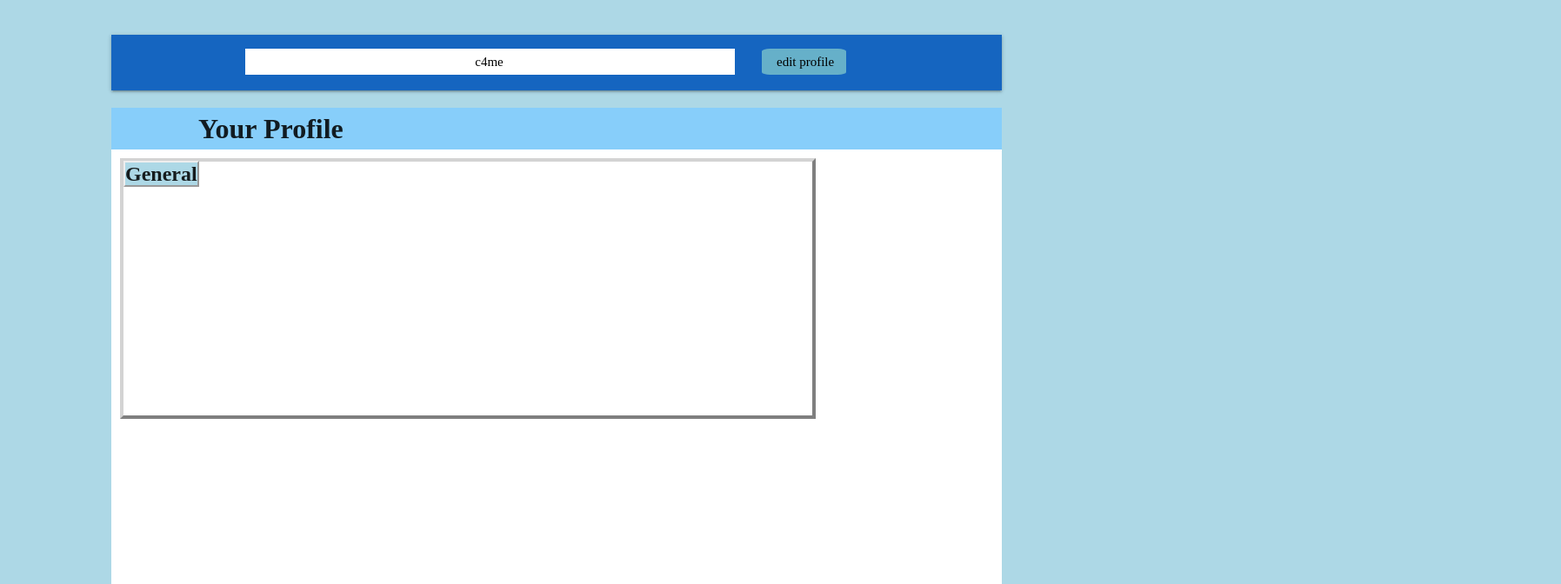
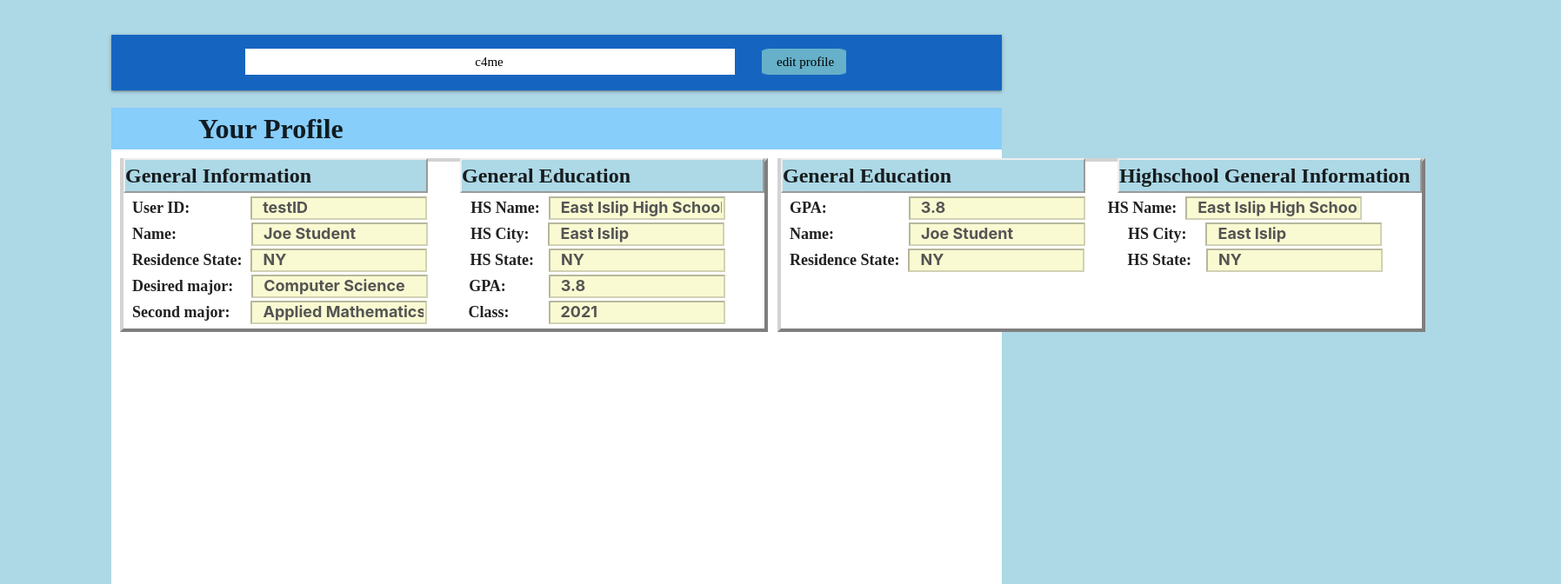
Before and after one commit to mseh1128/CSE416-c4me, a React (Create React App) app in the folder frontend/: page /profile in a window 1280 px wide. Shown: the top 672 px of the page at 87% size, 1795 px wide, since content can reach past the window. Built offline with nearby package versions, Linux system fonts and the light colour scheme.

Commit message:
added more to the profile screen

```diff
--- a/frontend/src/components/viewprofilescreen/ViewProfileScreen.js
+++ b/frontend/src/components/viewprofilescreen/ViewProfileScreen.js
@@ -15,7 +15,7 @@ import data from '../test/TestStudentData.json'
 export class ViewProfileScreen extends Component {
     state =
     {
-
+        disabled: true
     }
 
     render() {
@@ -40,7 +40,64 @@ export class ViewProfileScreen extends Component {
                     </div>
                     <div id="profileList">
                         <div id="generalInfoList">
-                            <span class="profileHeader">General</span>
+                            <div id="generalHSHeader">
+                                <span class="profileHeader">General Information</span>
+                                <span class="profileHeader">General Education</span>
+                            </div>
+                            <div >
+                                <span class="profileText">User ID:</span>
+                                <input type="textfield" class="profilePrompt" style={{left: "60px"}} disabled={this.state.disabled} value={student.userID}></input>
+                                <span class="profileText" style={{left: "110px"}}>HS Name:</span>
+                                <input type="textfield" class="profilePrompt" style={{left: "100px"}} disabled={this.state.disabled} value={student.high_school_name}></input>
+                            </div>
+                            <div>
+                                <span class="profileText">Name:</span>
+                                <input type="textfield" class="profilePrompt" style={{left: "76px"}} disabled={this.state.disabled} value={student.name}></input>
+                                <span class="profileText" style={{left: "125px"}}>HS City:</span>
+                                <input type="textfield" class="profilePrompt" style={{left: "127px"}} disabled={this.state.disabled} value={student.high_school_city}></input>
+                            </div>
+                            <div>
+                                <span class="profileText">Residence State:</span>
+                                <input type="textfield" class="profilePrompt" disabled={this.state.disabled} value={student.residence_state}></input>
+                                <span class="profileText" style={{left: "49px"}}>HS State:</span>
+                                <input type="textfield" class="profilePrompt" style={{left: "46px"}} disabled={this.state.disabled} value={student.high_school_state}></input>
+                            </div>
+                            <div>
+                                <span class="profileText">Desired major:</span>
+                                <input type="textfield" class="profilePrompt" style={{left: "11px"}} disabled={this.state.disabled} value={student.major_1}></input>
+                                <span class="profileText" style={{left: "58px"}}>GPA:</span>
+                                <input type="textfield" class="profilePrompt" style={{left: "87px"}} disabled={this.state.disabled} value={student.GPA}></input>
+                            </div>
+                            <div>
+                                <span class="profileText">Second major:</span>
+                                <input type="textfield" class="profilePrompt" style={{left: "14px"}} disabled={this.state.disabled} value={student.major_2}></input>
+                                <span class="profileText" style={{left: "61px"}}>Class:</span>
+                                <input type="textfield" class="profilePrompt" style={{left: "86px"}} disabled={this.state.disabled} value={student.college_class}></input>
+                            </div>
+                        </div>
+                        <div id="generalInfoList">
+                            <div id="generalHSHeader">
+                                <span class="profileHeader">General Education</span>
+                                <span class="profileHeader">Highschool General Information</span>
+                            </div>
+                            <div >
+                                <span class="profileText">GPA:</span>
+                                <input type="textfield" class="profilePrompt" style={{left: "84px"}} disabled={this.state.disabled} value={student.GPA}></input>
+                                <span class="profileText" style={{left: "110px"}}>HS Name:</span>
+                                <input type="textfield" class="profilePrompt" style={{left: "100px"}} disabled={this.state.disabled} value={student.high_school_name}></input>
+                            </div>
+                            <div>
+                                <span class="profileText">Name:</span>
+                                <input type="textfield" class="profilePrompt" style={{left: "76px"}} disabled={this.state.disabled} value={student.name}></input>
+                                <span class="profileText" style={{left: "125px"}}>HS City:</span>
+                                <input type="textfield" class="profilePrompt" style={{left: "127px"}} disabled={this.state.disabled} value={student.high_school_city}></input>
+                            </div>
+                            <div>
+                                <span class="profileText">Residence State:</span>
+                                <input type="textfield" class="profilePrompt" disabled={this.state.disabled} value={student.residence_state}></input>
+                                <span class="profileText" style={{left: "49px"}}>HS State:</span>
+                                <input type="textfield" class="profilePrompt" style={{left: "46px"}} disabled={this.state.disabled} value={student.high_school_state}></input>
+                            </div>
                         </div>
                     </div>
                 </div>
--- a/frontend/src/css/css_layout.css
+++ b/frontend/src/css/css_layout.css
@@ -502,15 +502,22 @@ cursor: default;
   bottom: 115px;
 }
 
+#profileList {
+  display: grid;
+  grid-template-columns: 756px 750px;
+}
+
 #generalInfoList {
   background-color: white;
   margin-left: 10px;
   margin-top: 10px;
-  height: 300px;
-  width: 800px;
+  height: 200px;
+  width: 745px;
   border-color: lightgray;
   border-width: 4px;
   border-style: outset;
+  display: grid;
+  grid-template-rows: 40px 30px 30px 30px 30px 30px 30px 30px;
 }
 
 .profileHeader {
@@ -519,6 +526,31 @@ cursor: default;
   font-weight: bold;
   background-color: lightblue;
   top: -4px;
+  width: 350px;
   border-style: outset;
   border-width: 2px;
 }
+
+.profileText {
+  position: relative;
+  font-size: large;
+  text-indent: 10px;
+  left: 10px;
+  font-weight: bold;
+
+}
+
+.profilePrompt {
+  position: relative;
+  font-size: large;
+  width: 203px;
+  text-indent: 10px;
+  margin-left: 20px;
+  font-weight: bold;
+  background-color: lightgoldenrodyellow;
+}
+
+#generalHSHeader {
+  display: grid;
+  grid-template-columns: 387px 500px 10px;
+}
```
